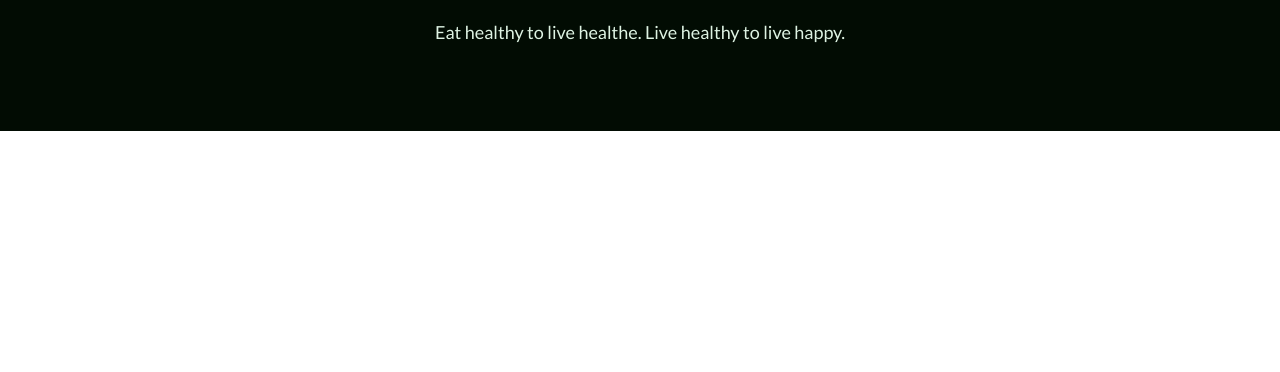
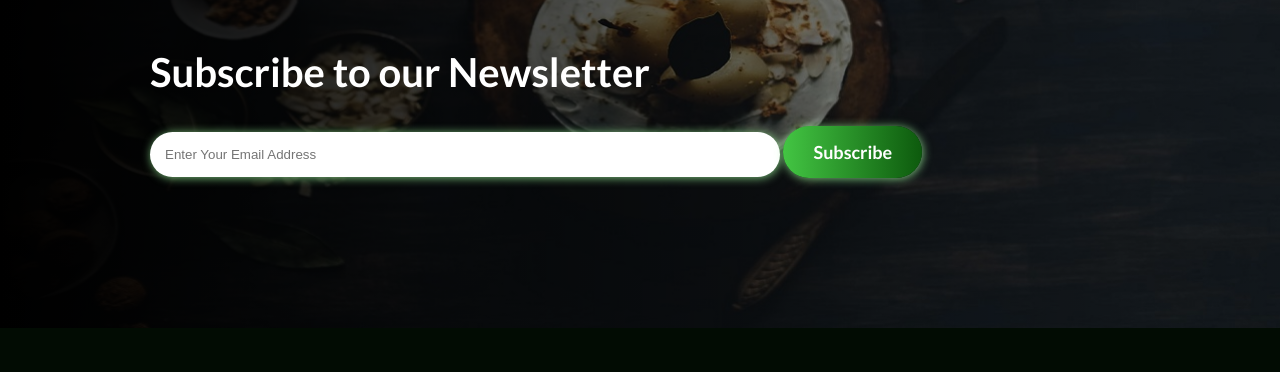
Before and after one commit to Zahid-Nabi/delicious-food, a plain HTML site: page index.html in a window 1280 px wide. Shown: the part 2778-3150 px from the top of the page. Before the commit the page ends 2909 px from the top, so only its background shows below. Drawn offline with Linux system fonts and the light colour scheme.

Commit message:
Subscribe Section Added

```diff
--- a/index.html
+++ b/index.html
@@ -70,6 +70,11 @@
             </div>
         </div>
     </section>
+    <section class="subscribe">
+        <h2>Subscribe to our Newsletter</h2>
+        <input type="email" name="email" id="email" placeholder="Enter Your Email Address">
+        <a href="#" class="button">Subscribe</a>
+    </section>
     <footer>
         <h3><span>DELICIOUS</span> FOOD</h3>
         <p>Eat healthy to live healthe. Live healthy to live happy.</p>
--- a/style.css
+++ b/style.css
@@ -146,6 +146,27 @@ h1 span {
     color: #444;
 }
 
+/* Subscribe Section */
+.subscribe {
+    padding: 150px;
+    background: linear-gradient(to right, black, rgba(0, 0, 0, 0.233)), url("./images/subscribe-bg.jpg");
+    background-repeat: none;
+    background-size: cover;
+}
+.subscribe h2 {
+    margin-bottom: 30px;
+    color: white;
+}
+.subscribe input {
+    width: 600px;
+    padding: 15px;
+    border-radius: 50px;
+    outline: none;
+    border: none;
+    box-shadow: 1px 1px 10px rgb(149 235 149 / 80%);
+
+}
+
 /* Footer Section */
 
 footer {
```
Also changed, not shown: images/subscribe-bg.jpg (added).
